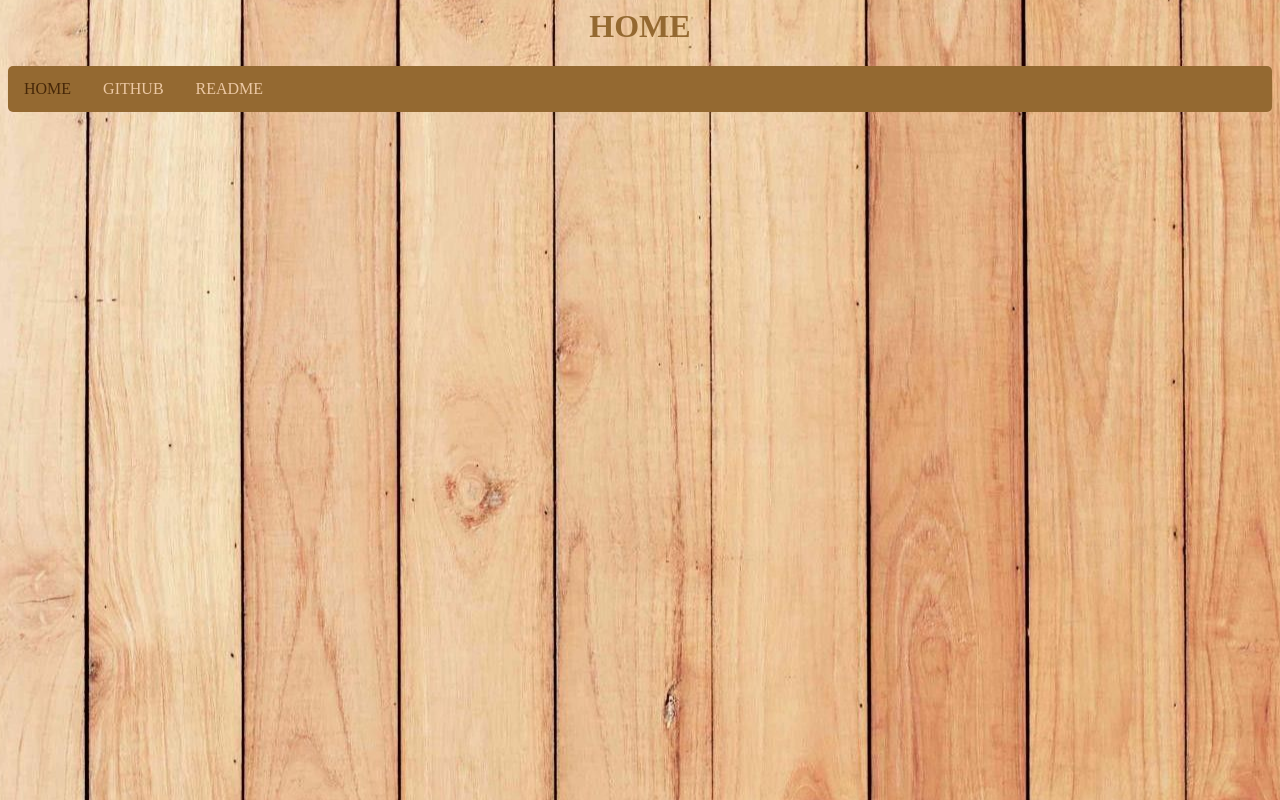
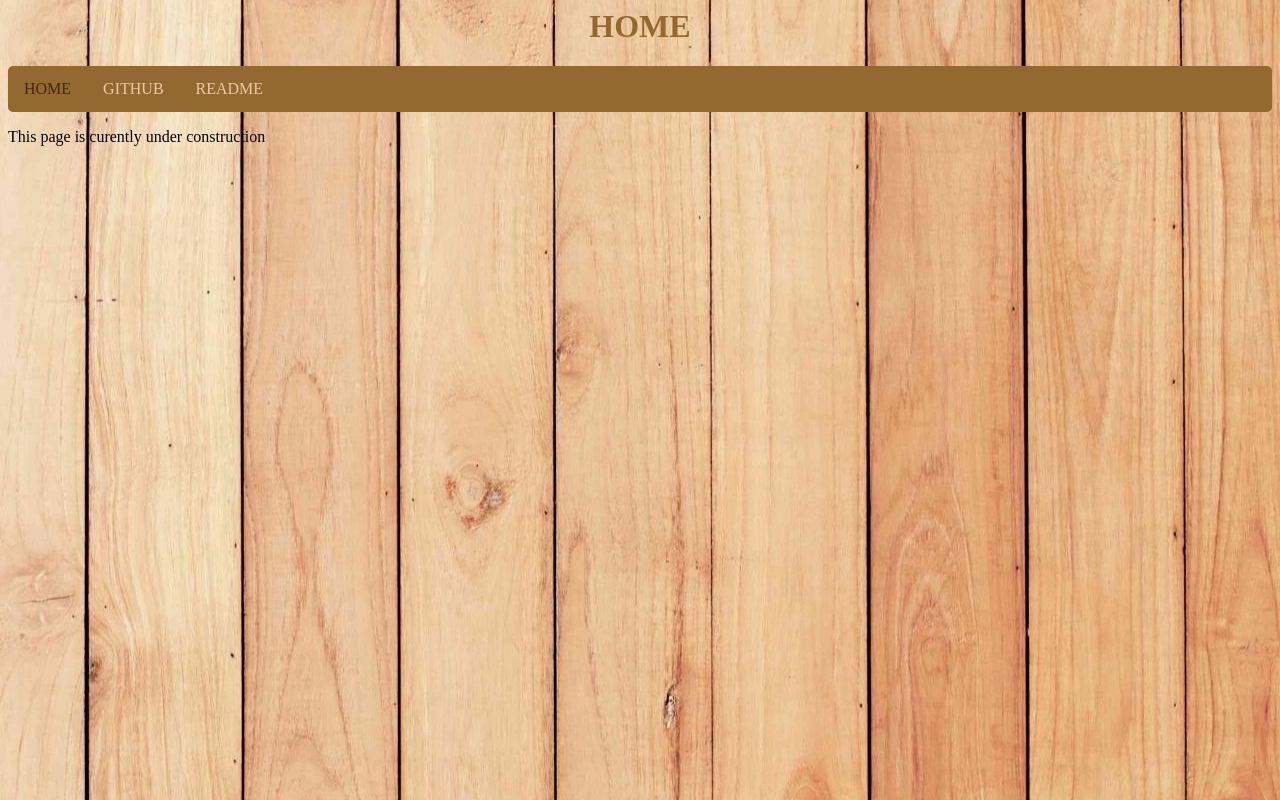
Before and after one commit to williams23p/dacc-webapp, a plain HTML site: page index.html in a window 1280 px wide. Drawn offline with Linux system fonts and the light colour scheme.

```diff
--- a/index.html
+++ b/index.html
@@ -11,6 +11,9 @@
             <li class ="linav"><a href="README.md" target="_blank">README</a></li>
 
         </ul>
+        <div id="background">
+            <p id="para">This page is curently under construction</p>
 
+        </div>
     </body>
 </html>
```
